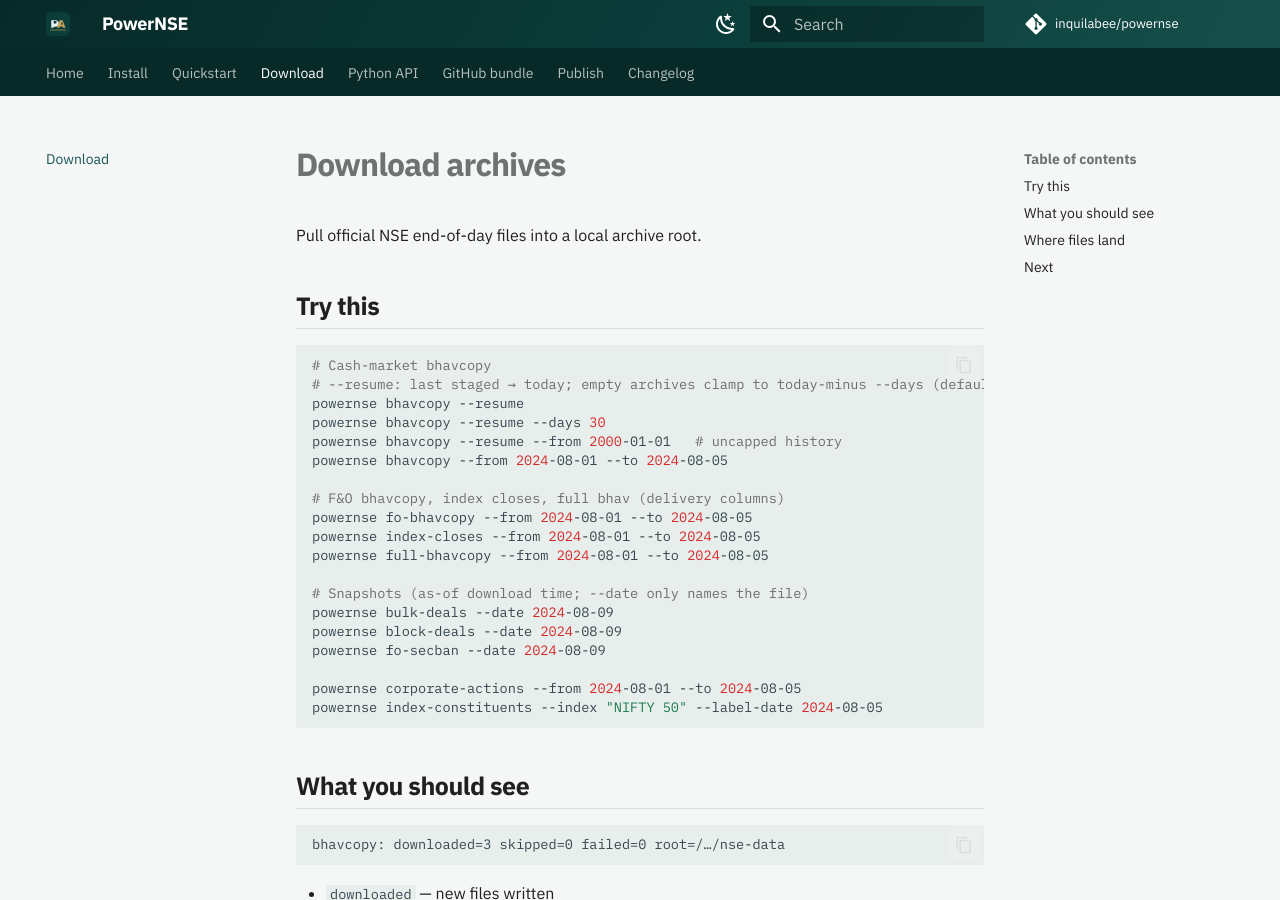
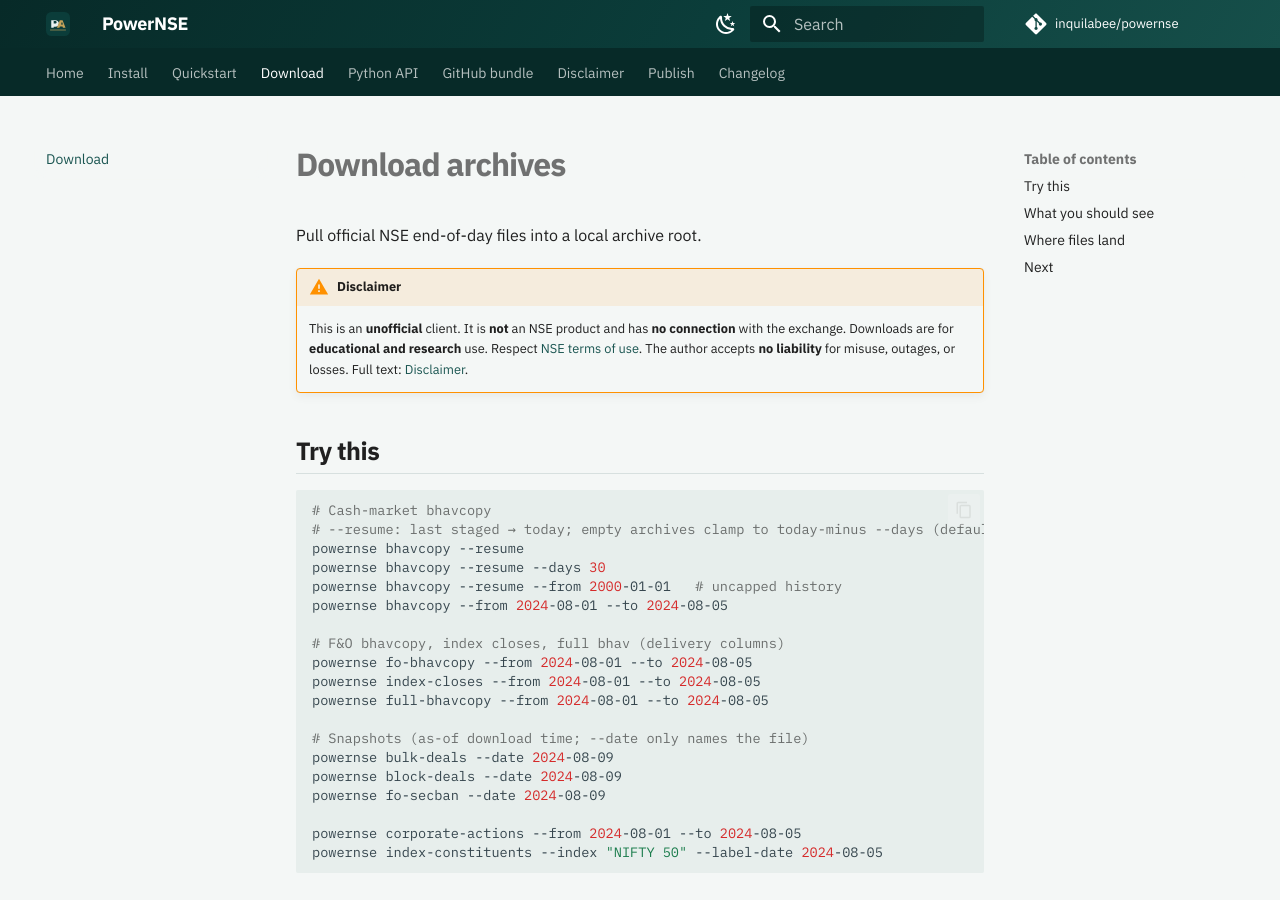
Before and after one commit to inquilabee/powernse, an MkDocs documentation site: the page built from docs/user/download/archives.md, in a window 1280 px wide and 900 px high. Built offline with MkDocs 1.6.1 and Material for MkDocs 9.7.7, drawn with Linux system fonts in a browser that asks for light colours; comment, search, counter and statistics services are not loaded.

Commit message:
Add educational-use disclaimer and NSE non-affiliation notice.
Spell out that PowerNSE is unofficial, for research/education only, and that the author accepts no liability — matching common practice in similar NSE tooling.

Co-authored-by: Cursor <cursoragent@cursor.com>

```diff
--- a/docs/user/download/archives.md
+++ b/docs/user/download/archives.md
@@ -1,6 +1,14 @@
 # Download archives
 
 Pull official NSE end-of-day files into a local archive root.
+
+!!! warning "Disclaimer"
+
+    This is an **unofficial** client. It is **not** an NSE product and has **no
+    connection** with the exchange. Downloads are for **educational and research**
+    use. Respect [NSE terms of use](https://www.nseindia.com/terms-of-use). The
+    author accepts **no liability** for misuse, outages, or losses. Full text:
+    [Disclaimer](../disclaimer.md).
 
 ## Try this
 
@@ -58,3 +66,4 @@ nse-data/
 
 - [Python NSEData](../python/nsedata.md)
 - [GitHub bundle](../bundle/fetch-bundle.md)
+- [Disclaimer](../disclaimer.md)
--- a/mkdocs.yml
+++ b/mkdocs.yml
@@ -48,6 +48,7 @@ nav:
   - Download: user/download/archives.md
   - Python API: user/python/nsedata.md
   - GitHub bundle: user/bundle/fetch-bundle.md
+  - Disclaimer: user/disclaimer.md
   - Publish: maintainer/publish.md
   - Changelog: https://github.com/inquilabee/powernse/blob/main/CHANGELOG.md
 
```
Also changed, not shown: DISCLAIMER.md (added, +33 -0 lines), README.md (+16 -1 lines), docs/index.md (+1 -0 lines), docs/user/disclaimer.md (added, +16 -0 lines), docs/user/quickstart.md (+8 -0 lines).
